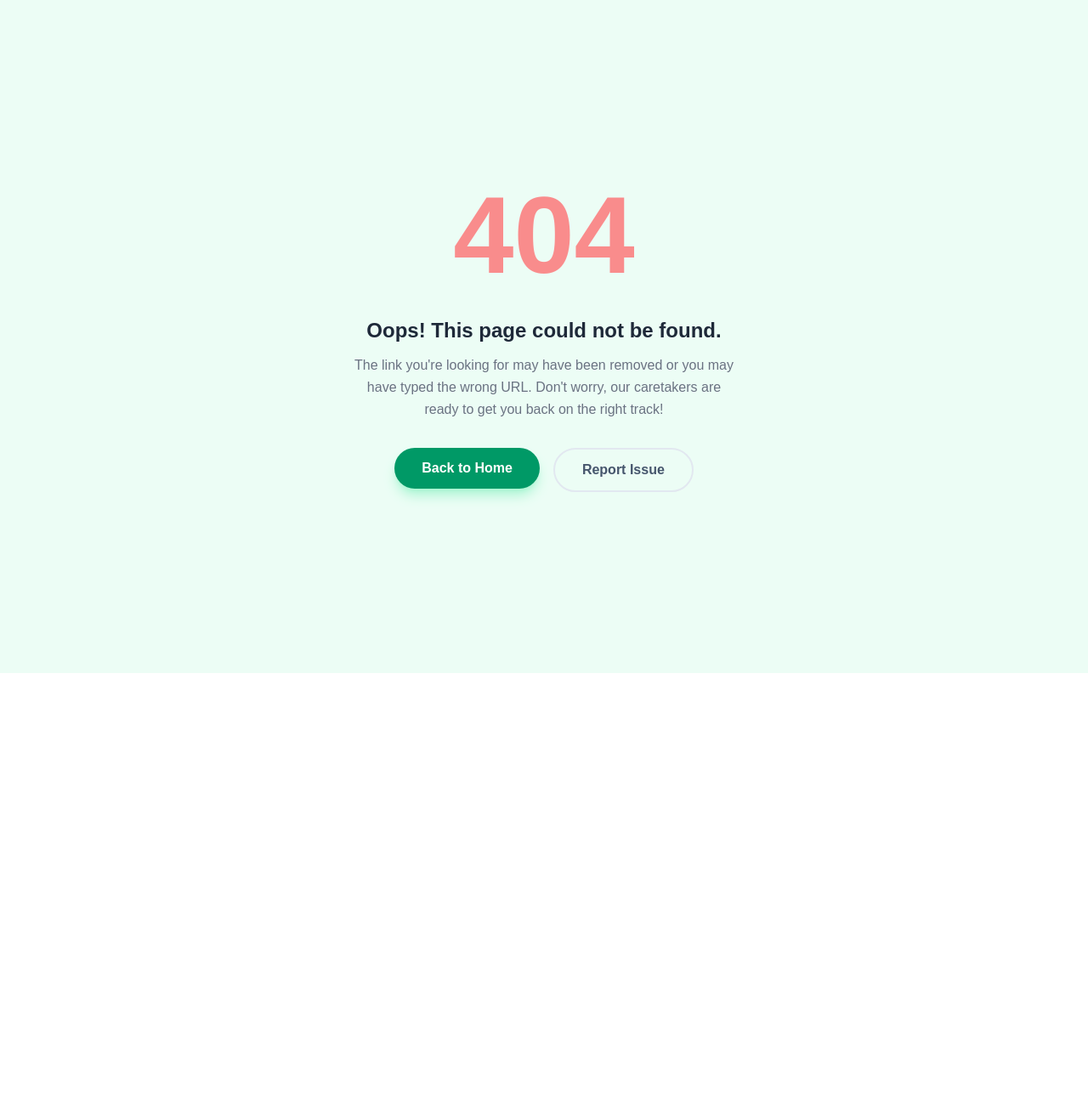
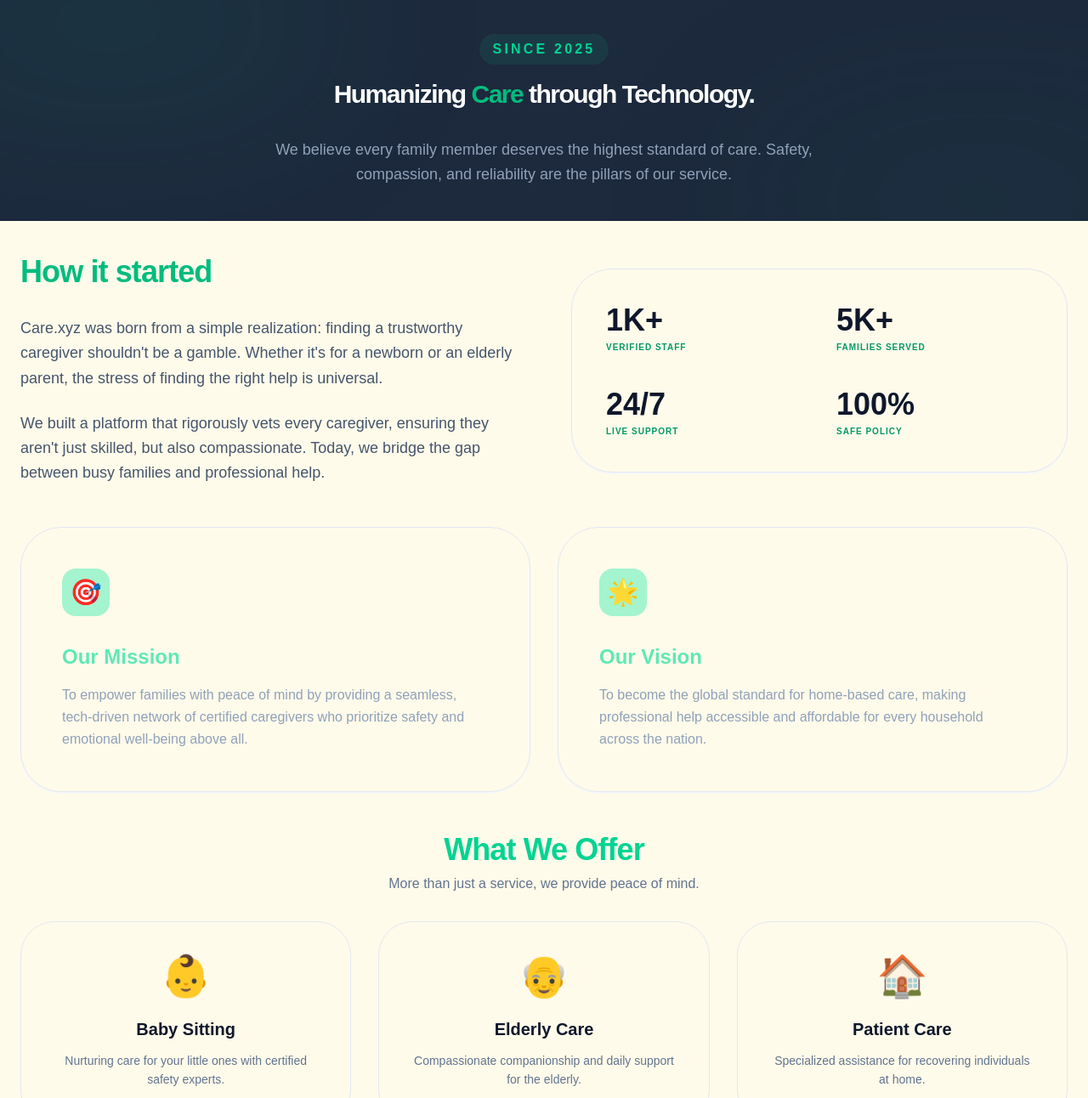
Before and after one commit to shouravhasanshurjo8201/care-xyz, a Next.js app: page /About in a window 1280 px wide. Before the commit this address had no page. Shown: the top 1292 px of the page at 85% size. Before the commit the page ends 800 px from the top, so only its background shows below. Built offline with nearby package versions, Linux system fonts and the light colour scheme.

Commit message:
About Page Add

```diff
--- /dev/null
+++ b/src/app/About/page.js
@@ -0,0 +1,130 @@
+"use client";
+import React from "react";
+import { useRouter } from "next/navigation";
+
+export default function AboutPage() {
+  const router = useRouter();
+
+  return (
+    <div className="min-h-screen bg-amber-50">
+      <div className="bg-slate-800 py-10 px-5 text-center relative overflow-hidden">
+        <div className="absolute top-0 left-1/2 -translate-x-1/2 w-full h-full opacity-20 pointer-events-none">
+          <div className="absolute top-[-10%] left-[-10%] w-[40%] h-[40%] rounded-full bg-emerald-500 blur-[120px]"></div>
+          <div className="absolute bottom-[-10%] right-[-10%] w-[40%] h-[40%] rounded-full bg-emerald-700 blur-[120px]"></div>
+        </div>
+
+        <div className="relative z-10 max-w-5xl mx-auto">
+          <span className="inline-block px-4 py-1.5 mb-4 text-md font-black tracking-[0.2em] text-emerald-400 bg-emerald-400/10 rounded-full uppercase">
+            Since 2025
+          </span>
+          <h1 className="text-2xl md:text-3xl font-black text-white mb-8 tracking-tighter leading-tight">
+            Humanizing <span className="text-emerald-500">Care</span> through Technology.
+          </h1>
+          <p className="text-slate-400 text-lg  font-medium leading-relaxed max-w-2xl mx-auto">
+            We believe every family member deserves the highest standard of care.
+            Safety, compassion, and reliability are the pillars of our service.
+          </p>
+        </div>
+      </div>
+
+      <div className="container mx-auto px-6 py-10">
+        <div className="grid lg:grid-cols-2 gap-16 items-center mb-12">
+          <div className="relative">
+            <h2 className="text-4xl font-black text-emerald-500 mb-8 tracking-tight">How it started</h2>
+            <div className="space-y-6 text-slate-600 text-lg font-medium leading-relaxed">
+                <p>
+                Care.xyz was born from a simple realization: finding a trustworthy caregiver shouldn't be a gamble. Whether it's for a newborn or an elderly parent, the stress of finding the right help is universal.
+                </p>
+                <p>
+                We built a platform that rigorously vets every caregiver, ensuring they aren't just skilled, but also compassionate. Today, we bridge the gap between busy families and professional help.
+                </p>
+            </div>
+          </div>
+
+          <div className="p-10 rounded-[3rem] border border-slate-200 relative group shadow shadow-blue-50 overflow-hidden">
+            <div className="grid grid-cols-2 gap-10 relative z-10">
+                <div className="space-y-1">
+                    <h3 className="text-4xl font-black text-slate-900">1K+</h3>
+                    <p className="text-[10px] font-black text-emerald-600 uppercase tracking-widest">Verified Staff</p>
+                </div>
+                <div className="space-y-1">
+                    <h3 className="text-4xl font-black text-slate-900">5K+</h3>
+                    <p className="text-[10px] font-black text-emerald-600 uppercase tracking-widest">Families Served</p>
+                </div>
+                <div className="space-y-1">
+                    <h3 className="text-4xl font-black text-slate-900">24/7</h3>
+                    <p className="text-[10px] font-black text-emerald-600 uppercase tracking-widest">Live Support</p>
+                </div>
+                <div className="space-y-1">
+                    <h3 className="text-4xl font-black text-slate-900">100%</h3>
+                    <p className="text-[10px] font-black text-emerald-600 uppercase tracking-widest">Safe Policy</p>
+                </div>
+            </div>
+          </div>
+        </div>
+
+        <div className="grid md:grid-cols-2 gap-8 mb-12">
+          <div className="border border-slate-200 p-12 shadow shadow-blue-50 rounded-[3rem] ">
+            <div className="w-14 h-14 bg-emerald-200 rounded-2xl flex items-center justify-center text-3xl mb-8">🎯</div>
+            <h2 className="text-2xl text-emerald-300 font-black mb-4 ">Our Mission</h2>
+            <p className="text-slate-400 font-medium leading-relaxed">
+              To empower families with peace of mind by providing a seamless, tech-driven network of certified caregivers who prioritize safety and emotional well-being above all.
+            </p>
+          </div>
+
+          <div className="border border-slate-200 p-12 shadow shadow-blue-50 rounded-[3rem]">
+            <div className="w-14 h-14 bg-emerald-200 rounded-2xl flex items-center justify-center text-3xl mb-8">🌟</div>
+            <h2 className="text-2xl text-emerald-300 font-black mb-4">Our Vision</h2>
+            <p className="text-slate-400 font-medium leading-relaxed">
+              To become the global standard for home-based care, making professional help accessible and affordable for every household across the nation.
+            </p>
+          </div>
+        </div>
+
+        <div className="mb-12">
+          <div className="text-center mb-8">
+            <h2 className="text-4xl font-black text-emerald-400 tracking-tight">What We Offer</h2>
+            <p className="text-slate-500 font-medium mt-2">More than just a service, we provide peace of mind.</p>
+          </div>
+          <div className="grid grid-cols-1 sm:grid-cols-3 gap-8">
+            {[
+              { icon: "👶", title: "Baby Sitting", desc: "Nurturing care for your little ones with certified safety experts." },
+              { icon: "👴", title: "Elderly Care", desc: "Compassionate companionship and daily support for the elderly." },
+              { icon: "🏠", title: "Patient Care", desc: "Specialized assistance for recovering individuals at home." }
+            ].map((s, i) => (
+              <div key={i}  className="group p-10 border border-slate-200 rounded-[2.5rem] hover:shadow-xl transition-all text-center">
+                <div className="text-5xl mb-6 transform group-hover:scale-125 transition-transform duration-500">{s.icon}</div>
+                <h3 className="text-xl font-black text-slate-900 mb-3">{s.title}</h3>
+                <p className="text-slate-500 font-medium text-sm leading-relaxed">{s.desc}</p>
+              </div>
+            ))}
+          </div>
+        </div>
+
+        <div className=" border border-slate-200 shadow shadow-blue-50 rounded-[3rem]  p-12 text-center text-white relative overflow-hidden">
+
+          <div className="relative z-10 max-w-2xl mx-auto">
+            <h2 className="text-2xl md:text-4xl font-black mb-8 text-emerald-400">Ready to join our community?</h2>
+            <p className="text-slate-400 mb-12 font-medium text-lg leading-relaxed">
+              Whether you are a professional caregiver looking for opportunities or a family in need of help, we have a place for you.
+            </p>
+            <div className="flex flex-col sm:flex-row gap-6 justify-center">
+              <button
+                onClick={() => router.push('/')}
+                className="bg-emerald-600 px-12 py-5 rounded-2xl font-black text-white hover:bg-emerald-500 transition-all hover:scale-105 active:scale-95 shadow-xl shadow-emerald-500/20"
+              >
+                Start Booking
+              </button>
+              <button
+                onClick={() => router.push('/contact')}
+                className="bg-sky-400 border border-white/10 px-12 py-5 rounded-2xl font-black text-white hover:bg-sky-600 transition-all hover:scale-105 active:scale-95"
+              >
+                Get in Touch
+              </button>
+            </div>
+          </div>
+        </div>
+      </div>
+    </div>
+  );
+}
```
Also changed, not shown: 1 other file (tests, documents, lock files or other folders).
